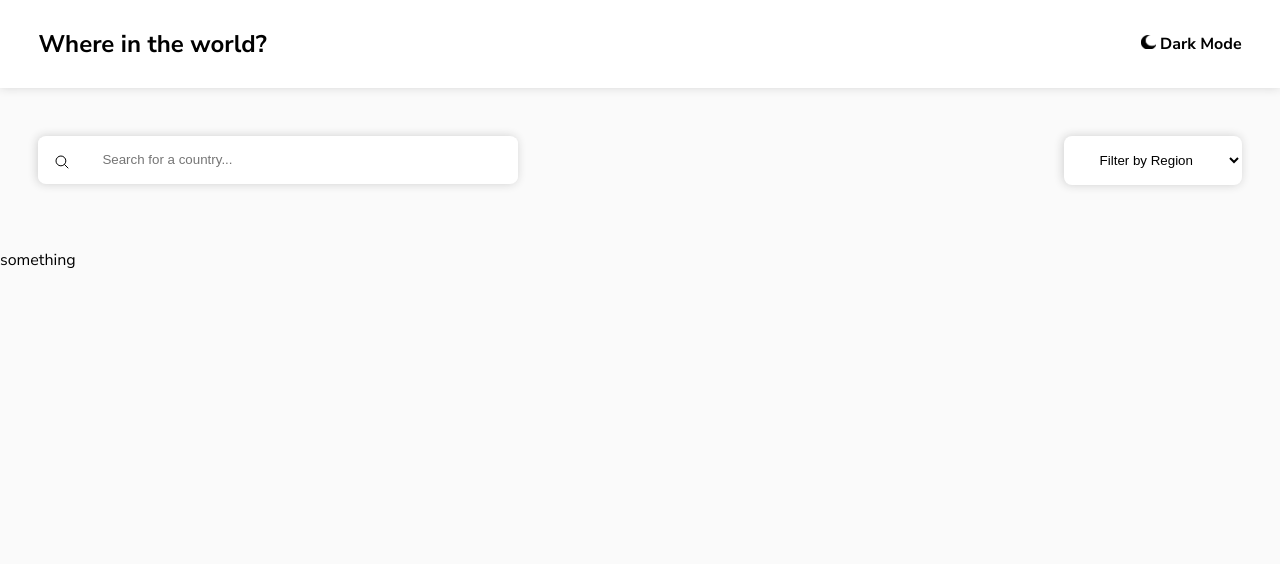
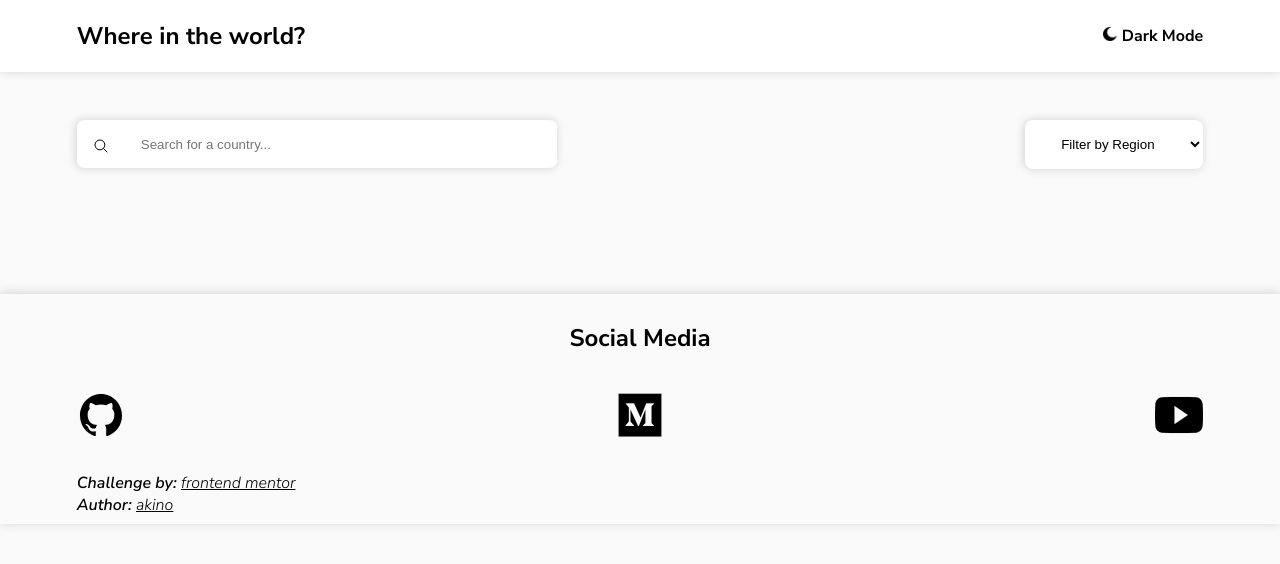
Before and after one commit to ScarletPixie/country-info, a plain HTML site: page index.html in a window 1280 px wide. Drawn offline with nearby package versions, Linux system fonts and the light colour scheme; no server answers.

Commit message:
added footer to page

```diff
--- a/css/footer.css
+++ b/css/footer.css
@@ -0,0 +1,60 @@
+body footer
+{
+	box-sizing: border-box;
+	margin-top: var(--main-margin);
+	padding: 0.5rem var(--main-margin);
+	box-shadow: 0px -1px 10px var(--shadow-color);
+
+	width: 100%;
+
+}
+
+body footer header
+{
+	text-align: center;
+	display: block;
+}
+
+body footer > ul
+{
+	list-style: none;
+	padding: 0;
+	margin: 0;
+
+	display: flex;
+	justify-content: space-between;
+}
+
+body footer > ul li
+{
+	margin: 1rem 0;
+	font-size: 3rem;
+}
+
+body footer address p
+{
+	padding: 0;
+	margin: 0;
+}
+
+.about-link
+{
+	color: inherit;
+	font-weight: 300;
+}
+
+.about-link:visited
+{
+	color: inherit;
+}
+
+.no-link-decoration
+{
+	color: inherit;
+	text-decoration: none;
+}
+
+.no-link-decoration:visited
+{
+	color: inherit;
+}
--- a/css/general.css
+++ b/css/general.css
@@ -42,7 +42,7 @@
 :root
 {
 	/*constants*/
-	--main-margin: clamp(2vw, 4rem, 3vw);
+	--main-margin: clamp(2vw, 5rem, 6vw);
 
 	--icon-path: url('../images/moon-dark.png');
 	--light-icon-path: url('../images/moon-light.png');
--- a/css/navbar.css
+++ b/css/navbar.css
@@ -5,9 +5,9 @@
 	justify-content: space-between;
 	align-items: center;
 	box-shadow: 0 -1px 10px var(--shadow-color);
-	padding: min(1vw, 1vh) var(--main-margin);
+	padding: 0 var(--main-margin);
 	background-color: var(--nav-bg-color);
-	height: max(10%, 5vh)
+	height: max(4vw, 9vh);
 }
 
 h1
--- a/index.html
+++ b/index.html
@@ -69,7 +69,36 @@
 	-->
 	</main>
 	<footer>
-		<p>something</p>
+		<header>
+			<h2 id="social-media">Social Media</h2>
+		</header>
+		<ul aria-labelledby="social-media">
+			<li>
+				<a href="https://github.com/ScarletPixie?tab=repositories" aria-label="Github" class="no-link-decoration">
+					<ion-icon name="logo-github" aria-hidden="true"></ion-icon>
+				</a>
+			</li>
+			<li>
+				<a href="https://medium.com/@scarletskynned" aria-label="Medium" class="no-link-decoration">
+					<ion-icon name="logo-medium" aria-hidden="true"></ion-icon>
+				</a>
+			</li>
+			<li>
+				<a href="https://www.youtube.com/@Akino-skynned" aria-label="Youtube" class="no-link-decoration">
+					<ion-icon name="logo-youtube" aria-hidden="true"></ion-icon>
+				</a>
+			</li>
+		</ul>
+		<address aria-label="about this website">
+			<p>
+				<span class="bold-text">Challenge by: </span>
+				<a href="https://www.frontendmentor.io/" aria-label="visit frontend mento" class="about-link">frontend mentor</a>
+			</p>
+			<p>
+				<span class="bold-text">Author: </span>
+				<a href="https://github.com/ScarletPixie" aria-label="check my github" class="about-link">akino</a>
+			</p>
+		</address>
 	</footer>
 	<script type="module" src="https://unpkg.com/ionicons@7.1.0/dist/ionicons/ionicons.esm.js"></script>
 	<script nomodule src="https://unpkg.com/ionicons@7.1.0/dist/ionicons/ionicons.js"></script>
```
Also changed, not shown: images/test.jpeg (added).
